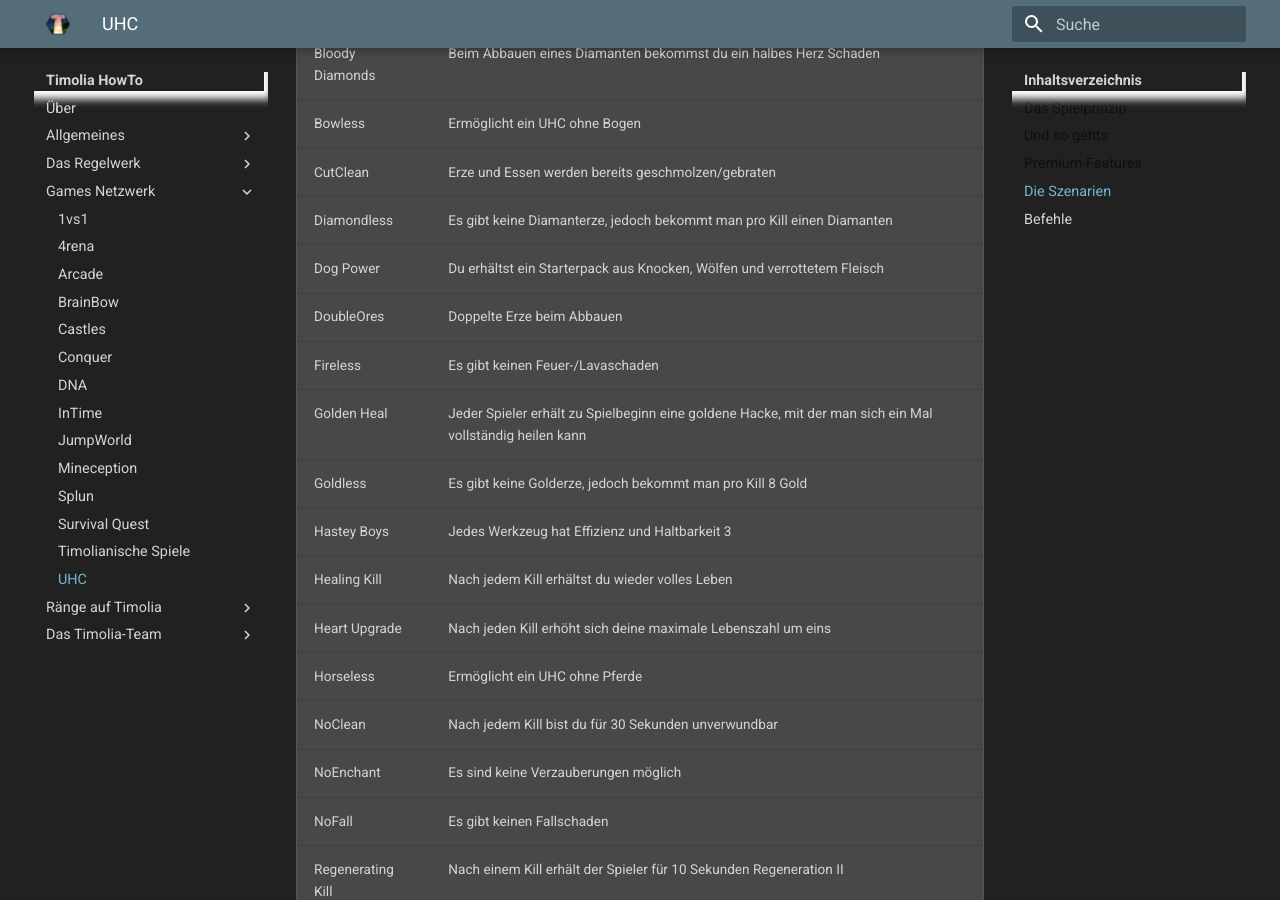
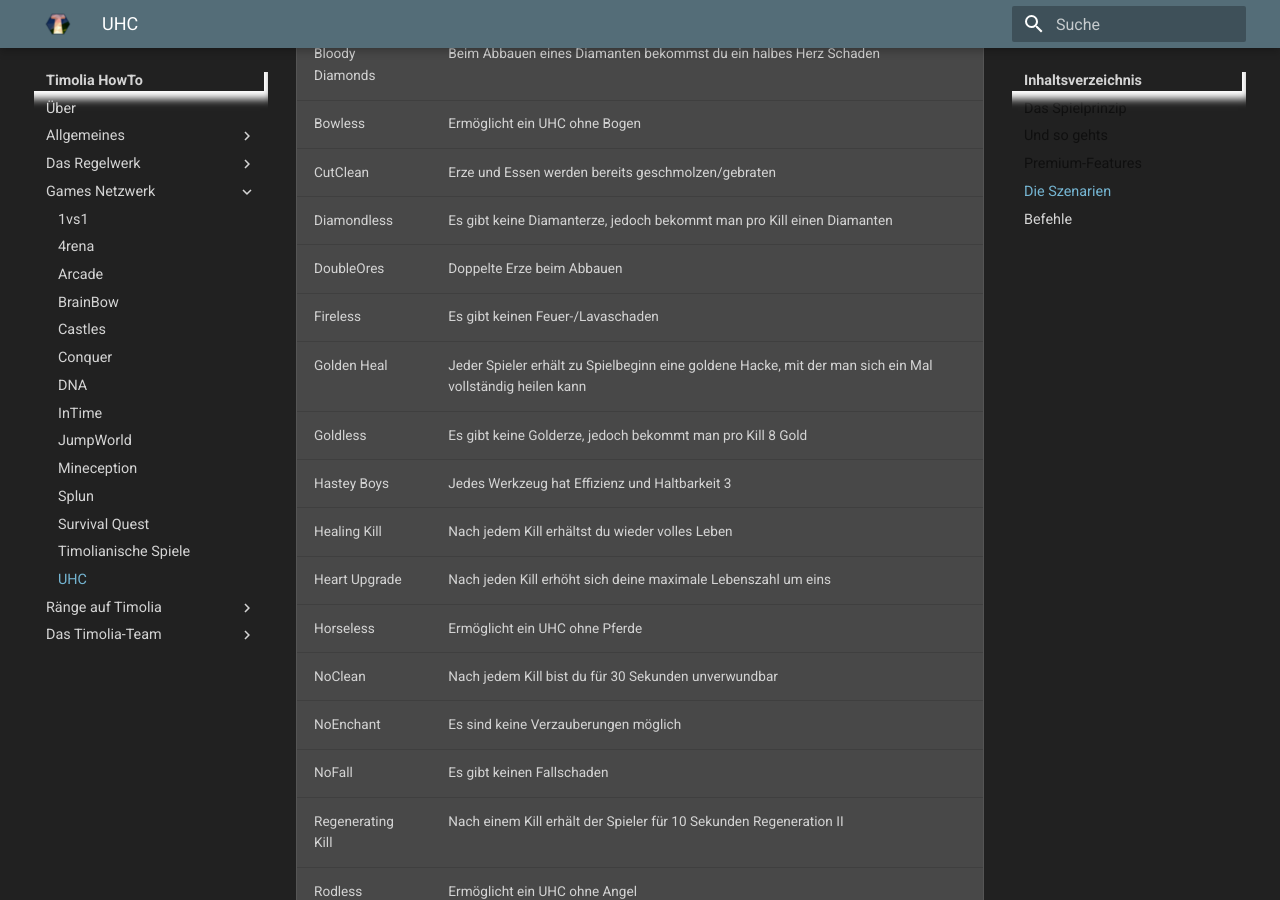
Before and after one commit to TimoliaDE/HowTo, an MkDocs documentation site: the page built from docs/games/uhc.md, in a window 1280 px wide and 900 px high, scrolled down 1256 px. Built offline with MkDocs 1.6.1 and Material for MkDocs 9.7.7, drawn with Linux system fonts in a browser that asks for light colours; old or Windows-style settings are respelled for this version of MkDocs.

Commit message:
Remove Dog Power

```diff
--- a/docs/games/uhc.md
+++ b/docs/games/uhc.md
@@ -30,7 +30,6 @@ Hier findest du alle UHC-Szenarien und deren Bedeutung.
 | Bowless           | Ermöglicht ein UHC ohne Bogen |
 | CutClean          | Erze und Essen werden bereits geschmolzen/gebraten |
 | Diamondless       | Es gibt keine Diamanterze, jedoch bekommt man pro Kill einen Diamanten |
-| Dog Power         | Du erhältst ein Starterpack aus Knocken, Wölfen und verrottetem Fleisch |
 | DoubleOres        | Doppelte Erze beim Abbauen |
 | Fireless          | Es gibt keinen Feuer-/Lavaschaden |
 | Golden Heal       | Jeder Spieler erhält zu Spielbeginn eine goldene Hacke, mit der man sich ein Mal vollständig heilen kann |
```
